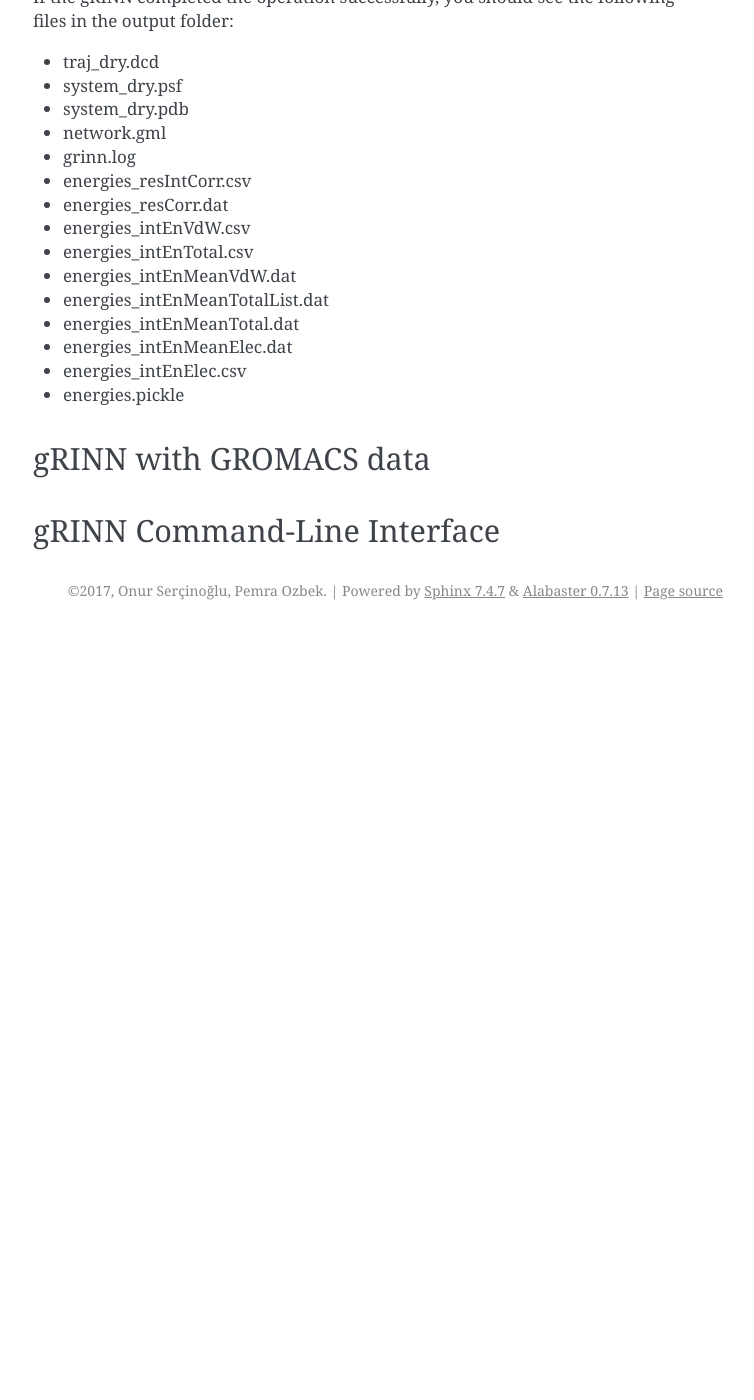
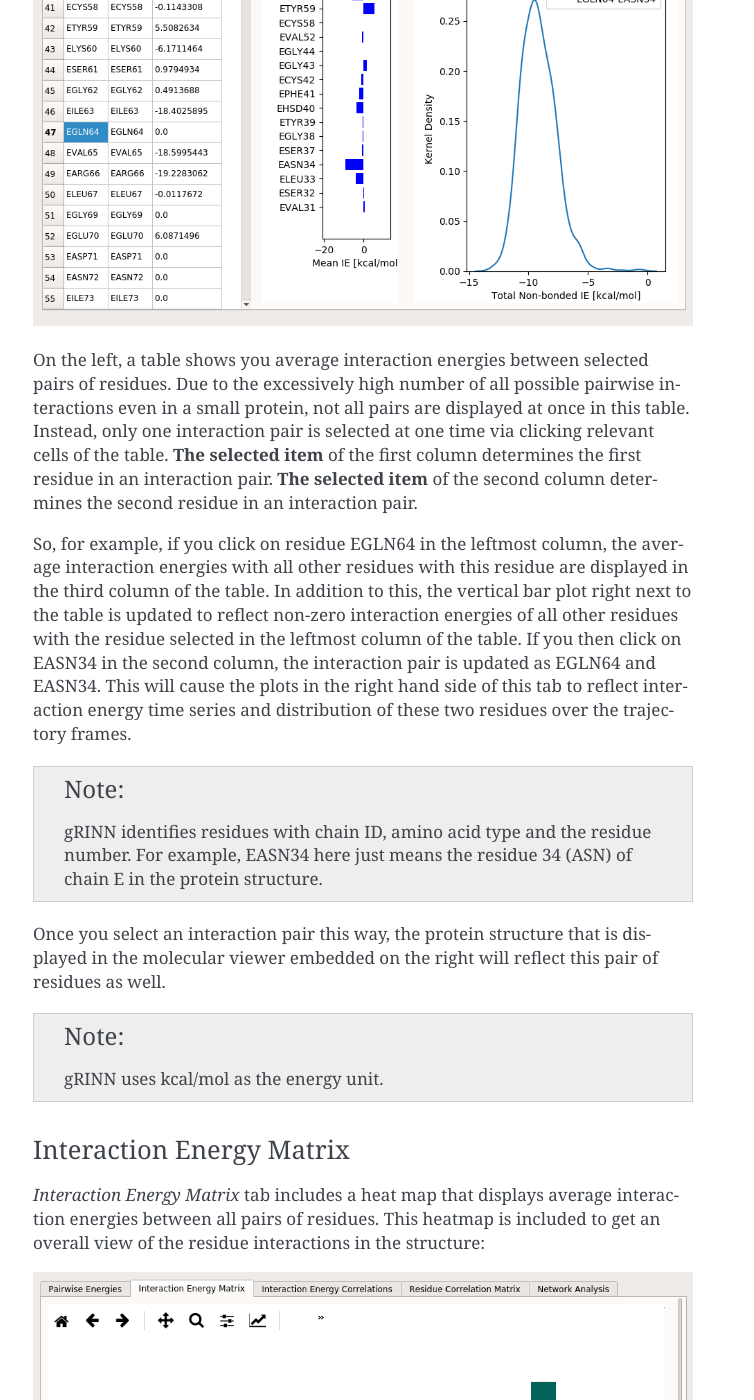
Before and after one commit to osercinoglu/grinn, a Sphinx documentation site: the page built from source/docs/tutorial.rst, in a window 1280 px wide and 1400 px high, scrolled down 8687 px. Shown: the whole window, without its empty margins (387-1141 px from the left). Built offline with Sphinx 7.4.7, drawn with Linux system fonts in a browser that asks for light colours; pages that are not in the unit, such as notebooks, are missing from menus; before the commit the page ends 9317 px from its top, so only the background shows below that; some of the changed text lies outside the part shown.

Commit message:
Further work on docs.
Former-commit-id: a94364a4823da796335c461913829103bdbc2a11

```diff
--- a/source/docs/tutorial.rst
+++ b/source/docs/tutorial.rst
@@ -159,26 +159,49 @@ The red frame includes an embedded molecular viewer (which is a PyMol instance)
 
 The blue frame includes UI elements, organized into several tab panels. The results displayed in this section are extracted from the files included in the output folder. The content of each tab is explained below.
 
-Pairwise Interaction Energies
+Pairwise Energies
 ^^^^^^^^^^^^^^^^^^^^^^^^^^^^^
+
+*Pairwise Energies* tab includes several UI elements that display individual pairwise residue interaction energies. The UI looks like the following:
+
+.. image:: gRINN_viewResultsPairwiseEnergies.png
+
+On the left, a table shows you average interaction energies between selected pairs of residues. Due to the excessively high number of all possible pairwise interactions even in a small protein, not all pairs are displayed at once in this table. Instead, only one interaction pair is selected at one time via clicking relevant cells of the table. **The selected item** of the first column determines the first residue in an interaction pair. **The selected item** of the second column determines the second residue in an interaction pair.
+
+So, for example, if you click on residue EGLN64 in the leftmost column, the average interaction energies with all other residues with this residue are displayed in the third column of the table. In addition to this, the vertical bar plot right next to the table is updated to reflect non-zero interaction energies of all other residues with the residue selected in the leftmost column of the table. If you then click on EASN34 in the second column, the interaction pair is updated as EGLN64 and EASN34. This will cause the plots in the right hand side of this tab to reflect interaction energy time series and distribution of these two residues over the trajectory frames.
+
+.. note:: gRINN identifies residues with chain ID, amino acid type and the residue number. For example, EASN34 here just means the residue 34 (ASN) of chain E in the protein structure.
+
+Once you select an interaction pair this way, the protein structure that is displayed in the molecular viewer embedded on the right will reflect this pair of residues as well.
+
+.. note:: gRINN uses kcal/mol as the energy unit.
 
 
 Interaction Energy Matrix
 ^^^^^^^^^^^^^^^^^^^^^^^^^
 
+*Interaction Energy Matrix* tab includes a heat map that displays average interaction energies between all pairs of residues. This heatmap is included to get an overall view of the residue interactions in the structure:
+
+.. image:: gRINN_viewResultsInteractionEnergyMatrix.png
 
 Interaction Energy Correlations
 ^^^^^^^^^^^^^^^^^^^^^^^^^^^^^^^
 
+.. image:: gRINN_viewResultsInteractionEnergyCorrelations.png
 
 Residue Correlation Matrix
 ^^^^^^^^^^^^^^^^^^^^^^^^^^
 
+.. image:: gRINN_viewResultsResidueCorrelationMatrix.png
 
 Network Analysis
 ^^^^^^^^^^^^^^^^
 
-Network analysis content (extensive discussion...)
+.. image:: gRINN_viewResultsNetworkResidueMetrics.png
+
+.. image:: gRINN_viewResultsNetworkShortestPaths.png
+
+
 
 HERE MAYBE SOME NOTE TO GIVE THE USER A TASK TO COMPARE THE BPTI+TRYPSIN STRUCTURES?
 
```
Also changed, not shown: source/docs/gRINN_viewResults.svg, source/docs/gRINN_viewResultsInteractionEnergyCorrelations.png (added), source/docs/gRINN_viewResultsInteractionEnergyMatrix.png (added), source/docs/gRINN_viewResultsNetworkResidueMetrics.png (added), source/docs/gRINN_viewResultsNetworkShortestPaths.png (added), source/docs/gRINN_viewResultsPairwiseEnergies.png (added), source/docs/gRINN_viewResultsResidueCorrelationMatrix.png (added), 12 other files.
